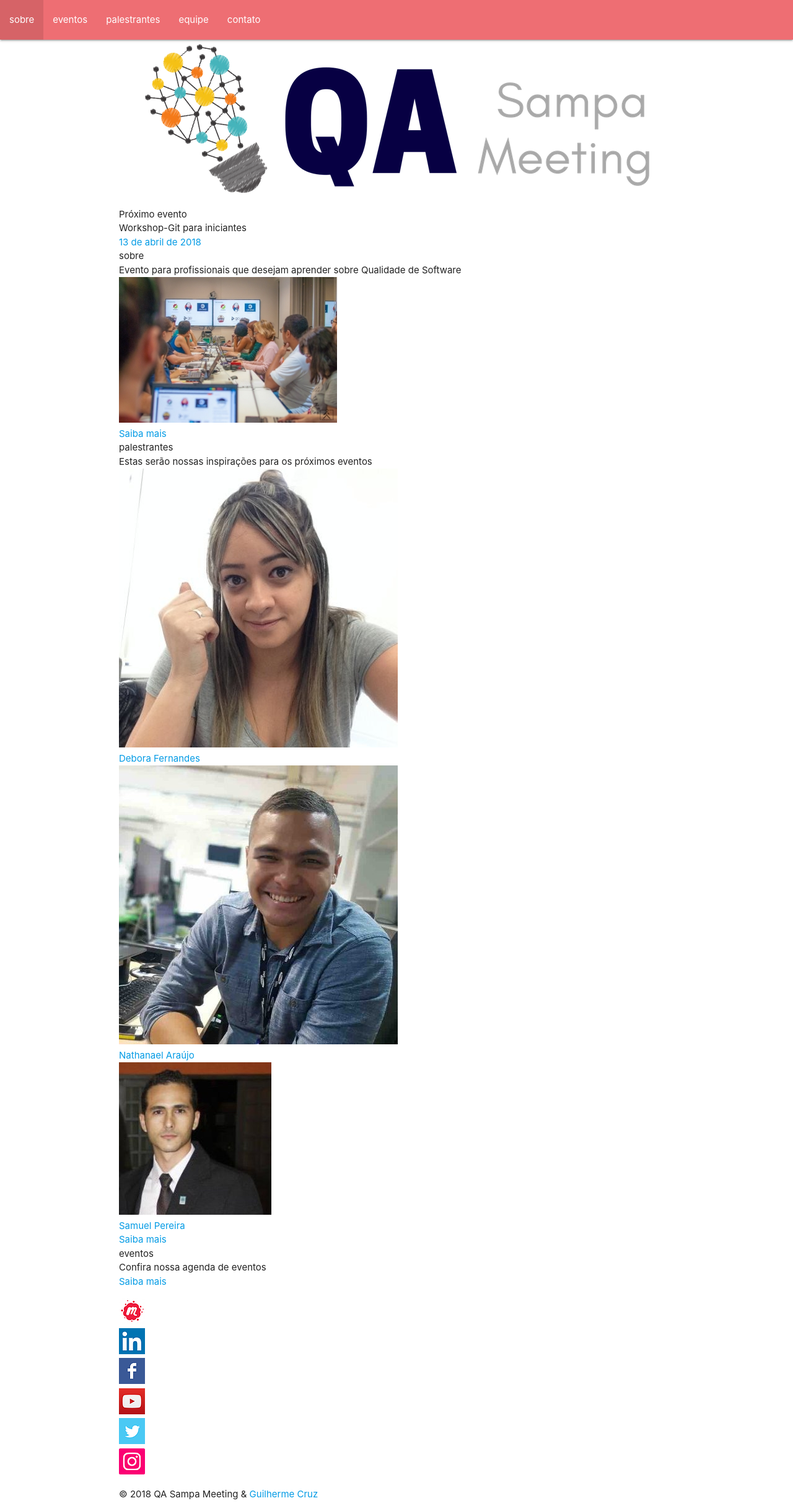
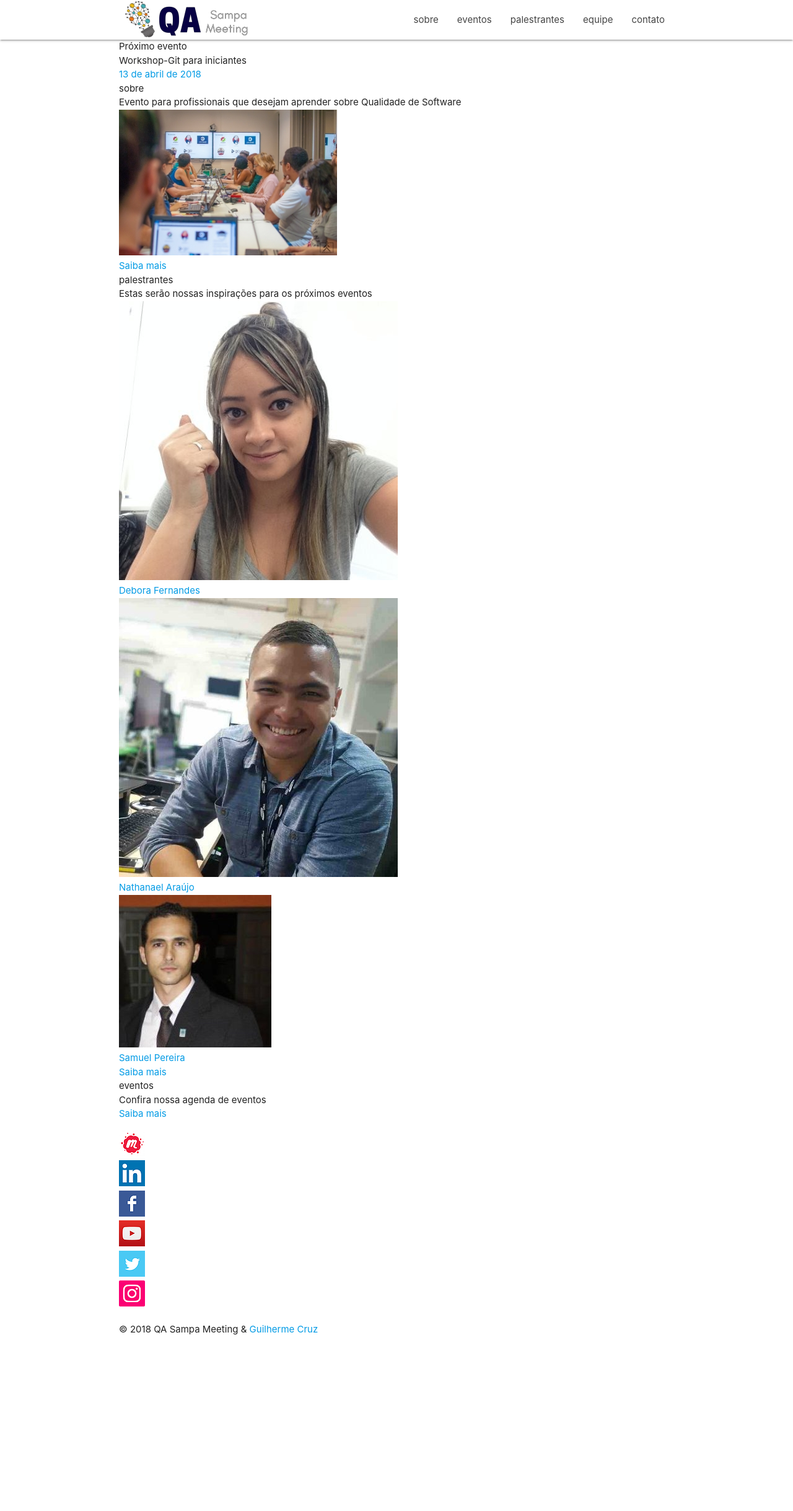
Before and after one commit to qasampameeting/qasampameeting.github.io, a Jekyll site: the page built from index.md, in a window 1280 px wide. Shown: the whole page at 62% size. Built offline with Jekyll 4.4.1, drawn with Linux system fonts in a browser that asks for light colours; nearby versions of some CDN libraries; after the commit the page ends 2175 px from its top, so only the background shows below that.

Commit message:
[materialize] Header update

```diff
--- a/_includes/head.html
+++ b/_includes/head.html
@@ -1,5 +1,8 @@
 <head>
     <meta charset="utf-8">
+    <!--Import Google Icon Font-->
+    <link href="https://fonts.googleapis.com/icon?family=Material+Icons" rel="stylesheet">
+
     <meta property="og:title" content="QA Sampa Meeting">
     <meta property="og:description" content="QA Sampa Meeting">
     <meta property="og:image" content="http://qasampameeting.com.br/assets/img/logo-icon.png">
@@ -8,14 +11,13 @@
 
     <!-- Favicon -->
     <link rel="icon" type="image/x-icon" href="{{ "/assets/img/favicon.ico" | prepend: site.baseurl }}" />
+    <!--Let browser know website is optimized for mobile-->
+    <meta name="viewport" content="width=device-width, initial-scale=1.0"/>
 
     <!-- Stylesheet -->
     <link rel="stylesheet" href="{{ "/assets/css/materialize.min.css" | prepend: site.baseurl }}">
-    <!-- <link rel="stylesheet" href="{{ "/assets/css/style.css" | prepend: site.baseurl }}"> -->
+    <link rel="stylesheet" href="{{ "/assets/css/style.css" | prepend: site.baseurl }}">
     <link rel="canonical" href="{{ page.url | replace:'index.html','' | prepend: site.baseurl | prepend: site.url }}">
-
-    <!-- Modernizr -->
-    <script src="{{ "/assets/js/materialize.min.js" | prepend: site.baseurl }}" type="text/javascript"></script>
 
     {% if site.google_analytics %} {% include google_analytics.html %} {% endif %}
 </head>
--- a/_includes/header.html
+++ b/_includes/header.html
@@ -1,18 +1,18 @@
- <div class="header">
-    <div class="menu">
-        <nav class="nav-collapse">
-            <ul class="noList">
-                {% for link in site.navigation %}{% assign current = nil %}{% if page.url contains link.url %}{% assign current = 'current' %}{% endif %}
-                <li class="element {% if forloop.first %}first{% endif %} {{ current }} {% if forloop.last %}last{% endif %}">
-                    <a href="{{ link.url | prepend: site.baseurl }}">{{ link.title }}</a>
-                </li>
-                {% endfor %}
-            </ul>
-        </nav>
-    </div>
-    <div class="container">
-        <div class=logo>
-            <a href="{{ site.baseurl }}/"><img src="/assets/img/logo.png"></a>
-        </div>
-    </div>
- </div><!-- end .header -->
+<nav class="white" role="navigation">
+  <div class="nav-wrapper container">
+    <a id="logo-container" href="{{ site.baseurl }}/" class="brand-logo"><img class="responsive-img" src="/assets/img/logo-small.png"></a>
+    <ul class="right hide-on-med-and-down">
+      {% for link in site.navigation %}
+        <li class="{% if page.url contains link.url %}active{% endif %}">
+          <a href="{{ link.url | prepend: site.baseurl }}">{{ link.title }}</a>
+        </li>
+      {% endfor %}
+    </ul>
+    <ul id="nav-mobile" class="sidenav">
+      {% for link in site.navigation %}
+        <li><a href="{{ link.url | prepend: site.baseurl }}">{{ link.title }}</a></li>
+      {% endfor %}
+    </ul>
+    <a href="#" data-target="nav-mobile" class="sidenav-trigger"><i class="material-icons">menu</i></a>
+  </div>
+</nav>
--- /dev/null
+++ b/_includes/scripts.html
@@ -0,0 +1,3 @@
+<script src="https://code.jquery.com/jquery-2.1.1.min.js"></script>
+<script type="text/javascript" src="assets/js/materialize.min.js"></script>
+<script type="text/javascript" src="assets/js/init.js"></script>
--- a/_layouts/default.html
+++ b/_layouts/default.html
@@ -1,13 +1,9 @@
 <!DOCTYPE html>
-    {% include head.html %}
-
+{% include head.html %}
     <body>
         {% include header.html %}
-            <div class="content main">
-                <div class="container">
-                    {{ content }}
-                </div>
-            </div>
+        {{ content }}
         {% include footer.html %}
+        {% include scripts.html %}
     </body>
 </html>
--- a/_layouts/home.html
+++ /dev/null
@@ -1,9 +0,0 @@
-<!DOCTYPE html>
-
-{% include head.html %}
-    <body>
-        {% include header.html %}
-        {{ content }}
-        {% include footer.html %}
-    </body>
-</html>
--- /dev/null
+++ b/assets/css/style.css
@@ -0,0 +1,49 @@
+nav ul a,
+nav .brand-logo {
+  color: #444;
+}
+
+p {
+  line-height: 2rem;
+}
+
+.sidenav-trigger {
+  color: #26a69a;
+}
+
+.parallax-container {
+  min-height: 380px;
+  line-height: 0;
+  height: auto;
+  color: rgba(255,255,255,.9);
+}
+  .parallax-container .section {
+    width: 100%;
+  }
+
+@media only screen and (max-width : 992px) {
+  .parallax-container .section {
+    position: absolute;
+    top: 40%;
+  }
+  #index-banner .section {
+    top: 10%;
+  }
+}
+
+@media only screen and (max-width : 600px) {
+  #index-banner .section {
+    top: 0;
+  }
+}
+
+.icon-block {
+  padding: 0 15px;
+}
+.icon-block .material-icons {
+  font-size: inherit;
+}
+
+footer.page-footer {
+  margin: 0;
+}
--- /dev/null
+++ b/assets/js/init.js
@@ -0,0 +1,7 @@
+(function($){
+  $(function(){
+
+    $('.sidenav').sidenav();
+
+  }); // end of document ready
+})(jQuery); // end of jQuery name space
```
Also changed, not shown: index.md (+1 -1 lines), assets/img/logo-small.png (added).
